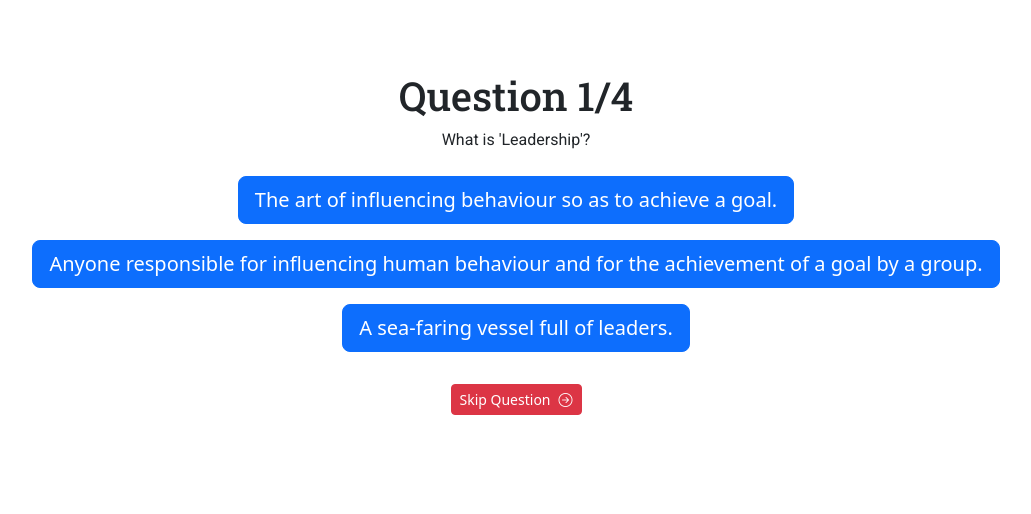
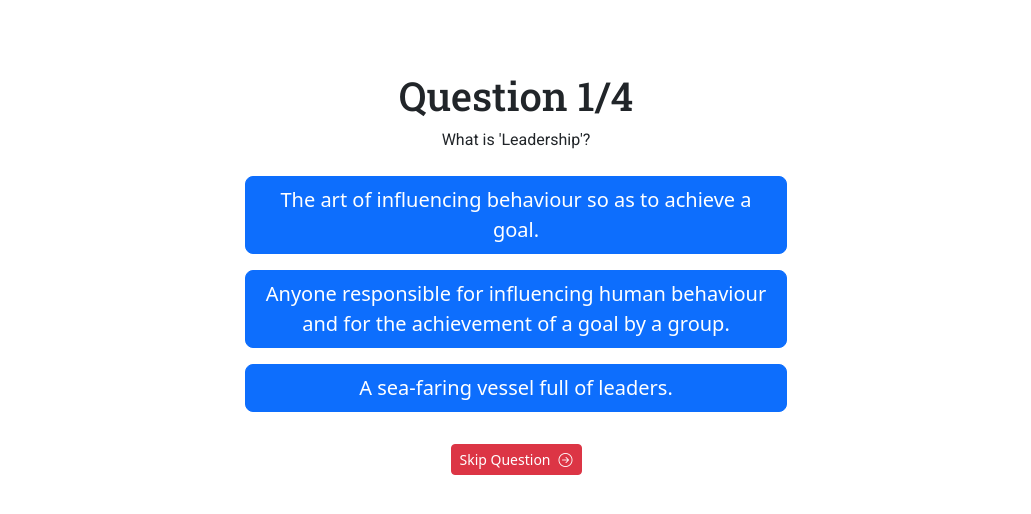
Before and after one commit to ianaack/d2l, a React (Create React App) app: page /quiz in a window 1280 px wide. Shown: the top 514 px of the page, without its empty margins (124-1155 px from the left). Built offline with nearby package versions, Linux system fonts and the light colour scheme.

Commit message:
Styling: centered quiz elements

```diff
--- a/src/pages/Quiz.jsx
+++ b/src/pages/Quiz.jsx
@@ -85,7 +85,7 @@ const Quiz = () => {
 
 	return (
 		// within the same div element, either render the question based on the array.length, or render the final score
-		<section className="container text-center">
+		<section className="container">
 			{showScore ? (
 				<header className="py-5 mt-4">
 					{/* Display final score */}
@@ -110,7 +110,7 @@ const Quiz = () => {
 				</header>
 			) : (
 				<article className="py-5 mt-4">
-					<header>
+					<header className="text-center">
 						{/* Display question # out of # */}
 						<h1>
 							Question {currentQuestion + 1}/{questions}
@@ -123,7 +123,7 @@ const Quiz = () => {
 						</p>
 					</header>
 
-					<fieldset>
+					<fieldset className="d-flex flex-column m-auto col-lg-6 col-md-8 col-sm-12">
 						{/* Render the appropriate answerOptions, and appropriate logic from above, if the question displayed is a MultipleChoiceQuestion or a SelectAllQuestion */}
 						{currentQuestion < MultipleChoiceQuestions.length
 							? currentMultipleChoice.answerOptions.map((item) => (
@@ -159,7 +159,7 @@ const Quiz = () => {
 					</fieldset>
 
 					{/* Render a skip question button if the currentQuestion is a MultipleChoiceQuestion or render a submit button if the currentQuestion is a SelectAllQuestion */}
-					<nav>
+					<nav className="text-center">
 						{currentQuestion < MultipleChoiceQuestions.length ? (
 							<button
 								onClick={() => handleClick(false)}
```
